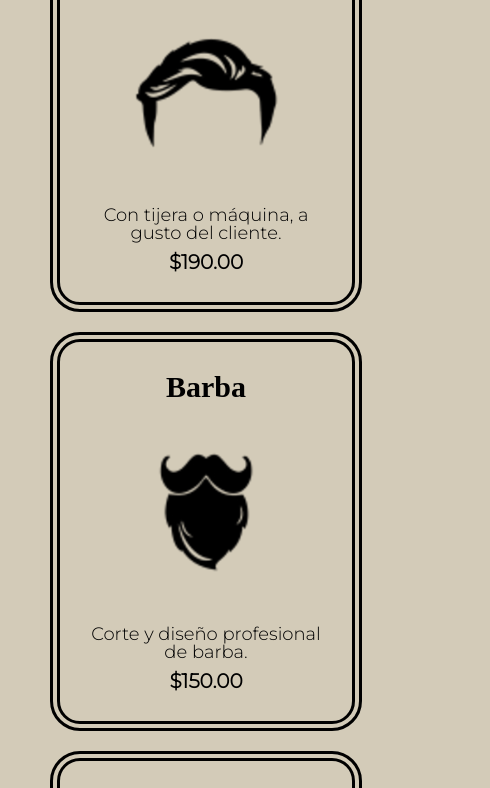
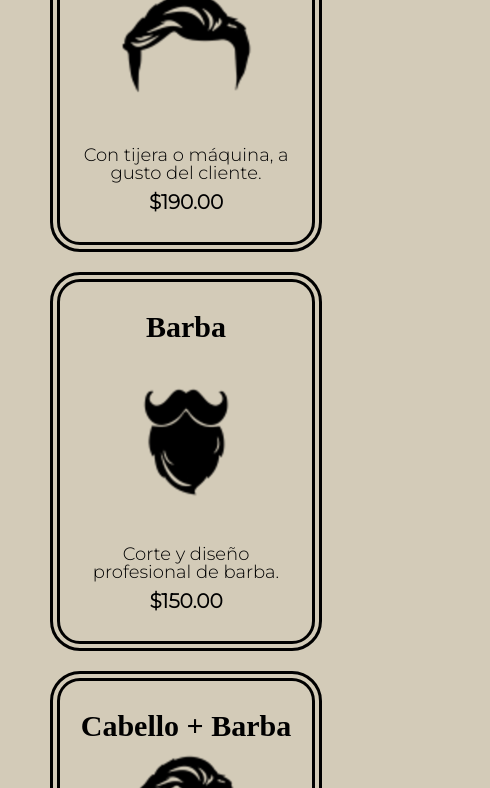
Before and after one commit to SilvanoFabianPadilla/Barberia-Capitan, a plain HTML site: page productos.html in a window 390 px wide. Shown: the part 397-1185 px from the top of the page, 490 px wide, since content can reach past the window. Drawn offline with Linux system fonts and the light colour scheme; a web font is replaced by a local one.

Commit message:
Modificación de responsivas

```diff
--- a/css/style-contacto.css
+++ b/css/style-contacto.css
@@ -141,7 +141,7 @@ footer {
     }
 
     main {
-        width: 100%;
+        width: auto;
         margin: 0 0 0 30px;
     }
 
--- a/css/style-producto.css
+++ b/css/style-producto.css
@@ -132,7 +132,12 @@ footer {
     }
 
     .productos {
-        width: 100%;
+        width: auto;
+        padding: 10px 0 10px 50px;
+    }
+
+    .productos img {
+        width: 200px;
     }
 
     .productos li {
```
